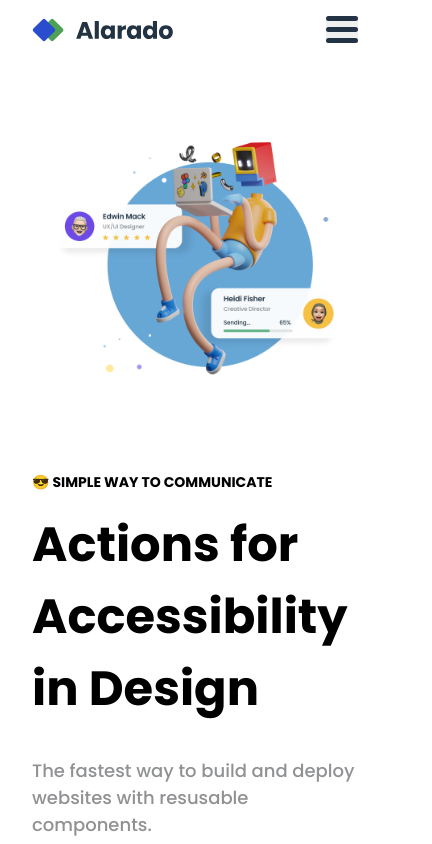
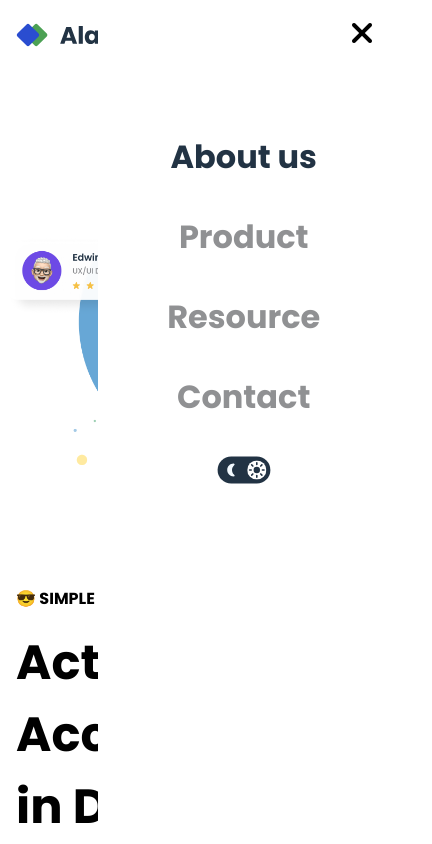
Before and after one commit to DevPadd/responsive-simple-homepage, a plain HTML site: page index.html in a window 390 px wide. Both pictures are taken after a click on the button 342 px from the left and 29 px from the top of the page. Shown: the top 844 px of the page, 432 px wide, since content can reach past the window. Drawn offline with Linux system fonts and the light colour scheme.

Commit message:
added responsive sidebar, a few tweaks

```diff
--- a/index.html
+++ b/index.html
@@ -10,11 +10,16 @@
             href="https://fonts.googleapis.com/css2?family=Poppins:ital,wght@0,100;0,200;0,300;0,400;0,500;0,600;0,700;0,800;0,900;1,100;1,200;1,300;1,400;1,500;1,600;1,700;1,800;1,900&display=swap"
             rel="stylesheet"
         />
+        <script
+            src="https://kit.fontawesome.com/5f8b99fe68.js"
+            crossorigin="anonymous"
+        ></script>
         <link rel="stylesheet" href="styles.css" />
     </head>
     <body>
         <nav>
             <img src="assets/alarado-icon-homepage.svg" alt="logo" />
+
             <ul>
                 <li><a href="#about-us">About us</a></li>
                 <li><a href="#">Product</a></li>
@@ -26,12 +31,23 @@
                 <img src="assets/Sun_fill.svg" alt="" />
             </div>
             <button class="hamburger">
-                <span></span>
-                <span></span>
-                <span></span>
+                <span><i class="fa-solid fa-bars"></i></span>
             </button>
         </nav>
+        <div class="sidebar">
+            <div class="sidebar-close">
+                <span><i class="fa-solid fa-xmark"></i></span>
+            </div>
+            <h1><a href="#about-us">About us</a></h1>
+            <h1><a href="#">Product</a></h1>
+            <h1><a href="#">Resource</a></h1>
+            <h1><a href="#">Contact</a></h1>
 
+            <div class="dark-mode-toggle">
+                <img src="assets/Moon_fill_light.svg" alt="" />
+                <img src="assets/Sun_fill.svg" alt="" />
+            </div>
+        </div>
         <main>
             <div class="text-container">
                 <h4>😎 Simple way to communicate</h4>
@@ -68,5 +84,6 @@
                 <img src="assets/hero-image-simple-homepage.png" alt="hero" />
             </div>
         </main>
+        <script src="script.js"></script>
     </body>
 </html>
--- /dev/null
+++ b/script.js
@@ -0,0 +1,10 @@
+const hamburger = document.querySelector(".hamburger");
+const sidebar = document.querySelector(".sidebar");
+const sidebarCloseBtn = document.querySelector(".sidebar-close");
+
+hamburger.addEventListener("click", () => {
+    sidebar.classList.add("sidebar-active");
+});
+sidebarCloseBtn.addEventListener("click", () => {
+    sidebar.classList.remove("sidebar-active");
+});
--- a/styles.css
+++ b/styles.css
@@ -127,40 +127,32 @@
 /* nav */
 nav {
     display: flex;
-    padding: 1rem 2rem;
+    padding: 1rem 4rem;
     justify-content: space-between;
     align-items: center;
 }
 
-nav ul {
+ul {
     display: flex;
     list-style: none;
     justify-content: space-evenly;
     width: 50%;
 }
 
-nav .hamburger {
+.hamburger {
     display: none;
     flex-direction: column;
     border: none;
-    gap: 0.4rem;
+    font-size: 2rem;
+    cursor: pointer;
+    background-color: transparent;
 }
 
-nav .hamburger span {
-    width: 2rem;
-    height: 0.3rem;
-    background-color: #223344;
-    border-radius: 0.5rem;
-    -webkit-border-radius: 0.5rem;
-    -moz-border-radius: 0.5rem;
-    -ms-border-radius: 0.5rem;
-    -o-border-radius: 0.5rem;
-}
-
-nav ul li a {
+ul li a {
     text-decoration: none;
     font-family: var(--ff);
     font-weight: 600;
+    font-size: 1rem;
     color: var(--color5);
     transition: var(--transition);
     -webkit-transition: var(--transition);
@@ -168,12 +160,12 @@ nav ul li a {
     -ms-transition: var(--transition);
     -o-transition: var(--transition);
 }
-nav ul li a:hover,
-nav ul li a[href="#about-us"] {
+ul li a:hover,
+ul li a[href="#about-us"] {
     color: var(--color4);
 }
 
-nav .dark-mode-toggle {
+.dark-mode-toggle {
     display: flex;
     border-radius: 2rem;
     border: none;
@@ -182,9 +174,10 @@ nav .dark-mode-toggle {
     text-align: center;
     background-color: #223344;
     cursor: pointer;
+    width: fit-content;
 }
 
-nav .dark-mode-toggle img:last-child {
+.dark-mode-toggle img:last-child {
     background-color: white;
     border-radius: 50%;
     margin-left: 0.5rem;
@@ -194,20 +187,86 @@ nav .dark-mode-toggle img:last-child {
     -o-border-radius: 50%;
 }
 
+.sidebar {
+    display: block;
+    background-color: white;
+    display: flex;
+    flex-direction: column;
+    align-items: center;
+    position: fixed;
+    top: 0;
+    right: 0;
+    bottom: 0;
+    width: 75%;
+    transform: translateX(25rem);
+    -webkit-transform: translateX(25rem);
+    -moz-transform: translateX(25rem);
+    -ms-transform: translateX(25rem);
+    -o-transform: translateX(25rem);
+    opacity: 0;
+    transition: all 0.5s ease-out;
+    -webkit-transition: all 0.5s ease-out;
+    -moz-transition: all 0.5s ease-out;
+    -ms-transition: all 0.5s ease-out;
+    -o-transition: all 0.5s ease-out;
+}
+.sidebar-active {
+    transform: translateX(0);
+    -webkit-transform: translateX(0);
+    -moz-transform: translateX(0);
+    -ms-transform: translateX(0);
+    -o-transform: translateX(0);
+    transition: all 0.5s ease-out;
+    -webkit-transition: all 0.5s ease-out;
+    -moz-transition: all 0.5s ease-out;
+    -ms-transition: all 0.5s ease-out;
+    -o-transition: all 0.5s ease-out;
+    opacity: 1;
+}
+
+.sidebar h1 {
+    margin-bottom: 2rem;
+}
+
+.sidebar h1 a {
+    text-decoration: none;
+    font-family: var(--ff);
+    color: var(--color5);
+    transition: var(--transition);
+    -webkit-transition: var(--transition);
+    -moz-transition: var(--transition);
+    -ms-transition: var(--transition);
+    -o-transition: var(--transition);
+}
+
+.sidebar h1 a[href="#about-us"],
+.sidebar h1 a:hover {
+    color: var(--color4);
+}
+
+.sidebar .dark-mode-toggle {
+    scale: 0.8;
+}
+
+.sidebar-close {
+    cursor: pointer;
+    font-size: 2rem;
+    align-self: end;
+    margin: 1rem 1rem 5rem 0;
+}
+
 /* main */
 main {
     margin-top: 4rem;
-    padding: 0 2rem;
+    padding: 0 4rem;
     display: flex;
-    justify-content: space-evenly;
+    justify-content: space-between;
 }
 .text-container {
     font-family: var(--ff);
-
-    width: 50%;
 }
 .text-container h4 {
-    font-size: 0.875rem;
+    font-size: 1rem;
     text-transform: uppercase;
     margin-bottom: 1rem;
 }
@@ -248,14 +307,11 @@ main {
 .text-container ul li {
     display: inline-flex;
     color: var(--color5);
-}
-
-.text-container ul li:first-child {
-    margin-right: 1rem;
+    min-width: 13rem;
 }
 
 .text-container ul li span {
-    margin-right: 0.5rem;
+    margin-right: 0.2rem;
 }
 .text-container ul li p {
     font-size: 0.875rem;
@@ -267,16 +323,18 @@ main {
 
 /* hero img */
 .hero-img-container {
-    text-align: center;
-    width: 50%;
+    width: 46%;
 }
 .hero-img-container img {
-    max-width: 90%;
-    height: auto;
+    width: 100%;
 }
 @media screen and (max-width: 1024px) {
     main {
         flex-direction: column-reverse;
+        padding: 0 2rem;
+    }
+    nav {
+        padding: 1rem 2rem;
     }
 
     .hero-img-container {
@@ -293,6 +351,17 @@ main {
     }
 }
 @media screen and (max-width: 640px) {
+    main {
+        flex-direction: column-reverse;
+        padding: 0 0rem;
+    }
+
+    .text-container {
+        padding: 6rem 1rem;
+    }
+    nav {
+        padding: 1rem 1rem;
+    }
     nav ul,
     nav .dark-mode-toggle {
         display: none;
```
